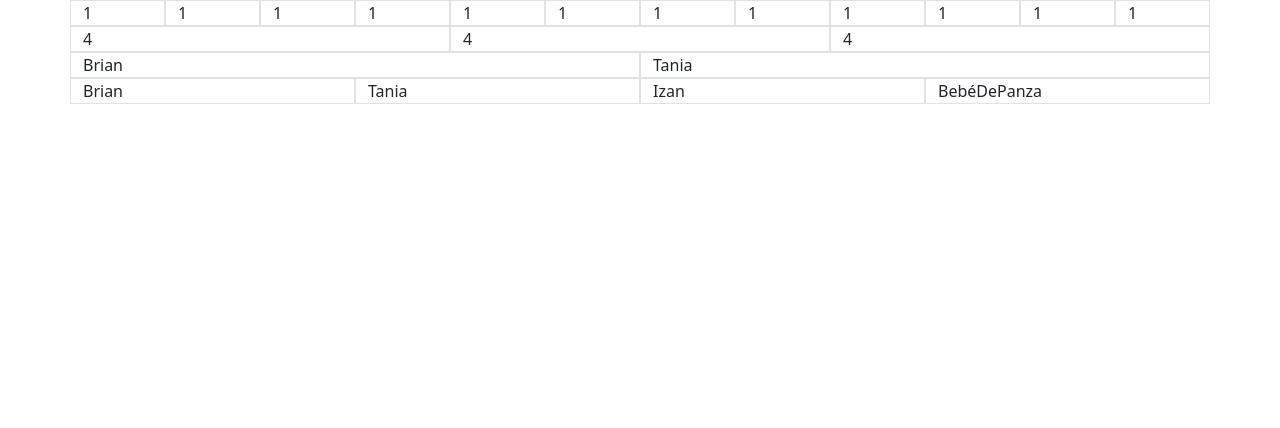
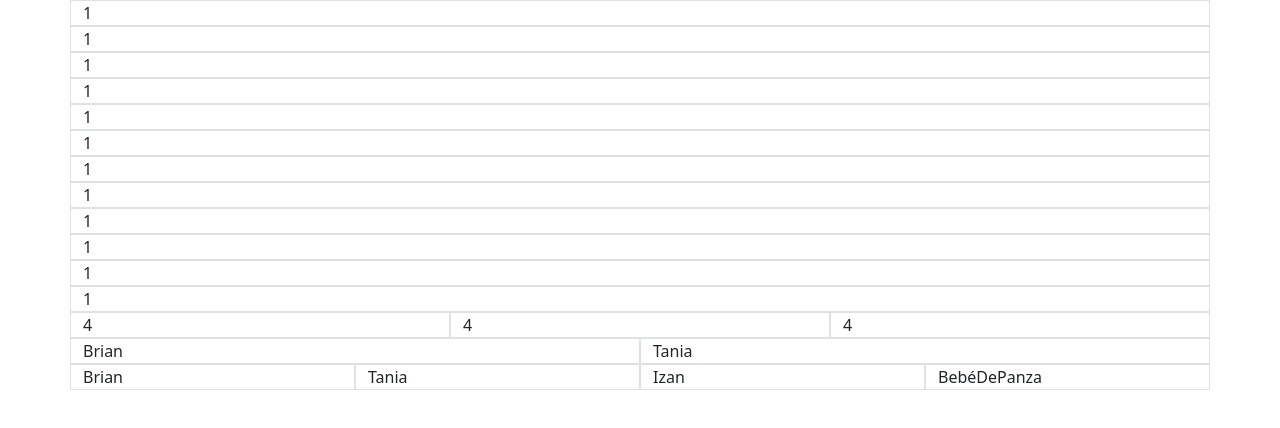
Before and after one commit to Brian-Almada/practicandoBoostrap, a plain HTML site: page index.html in a window 1280 px wide. Drawn offline with nearby package versions, Linux system fonts and the light colour scheme.

Commit message:
Agregado de más columnas y puntos de quiebre

```diff
--- a/index.html
+++ b/index.html
@@ -10,18 +10,18 @@
 <body>
     <div class="container">
         <div class="row">
-            <div class="col-1 border">1</div>
-            <div class="col-1 border">1</div>
-            <div class="col-1 border">1</div>
-            <div class="col-1 border">1</div>
-            <div class="col-1 border">1</div>
-            <div class="col-1 border">1</div>
-            <div class="col-1 border">1</div>
-            <div class="col-1 border">1</div>
-            <div class="col-1 border">1</div>
-            <div class="col-1 border">1</div>
-            <div class="col-1 border">1</div>
-            <div class="col-1 border">1</div>
+            <div class="col-1 col-md-12 border">1</div>
+            <div class="col-1 col-md-12 border">1</div>
+            <div class="col-1 col-md-12 border">1</div>
+            <div class="col-1 col-md-12 border">1</div>
+            <div class="col-1 col-md-12 border">1</div>
+            <div class="col-1 col-md-12 border">1</div>
+            <div class="col-1 col-md-12 border">1</div>
+            <div class="col-1 col-md-12 border">1</div>
+            <div class="col-1 col-md-12 border">1</div>
+            <div class="col-1 col-md-12 border">1</div>
+            <div class="col-1 col-md-12 border">1</div>
+            <div class="col-1 col-md-12 border">1</div>
         </div>
         <div class="row">
             <div class="col-4 border">4</div>
```
